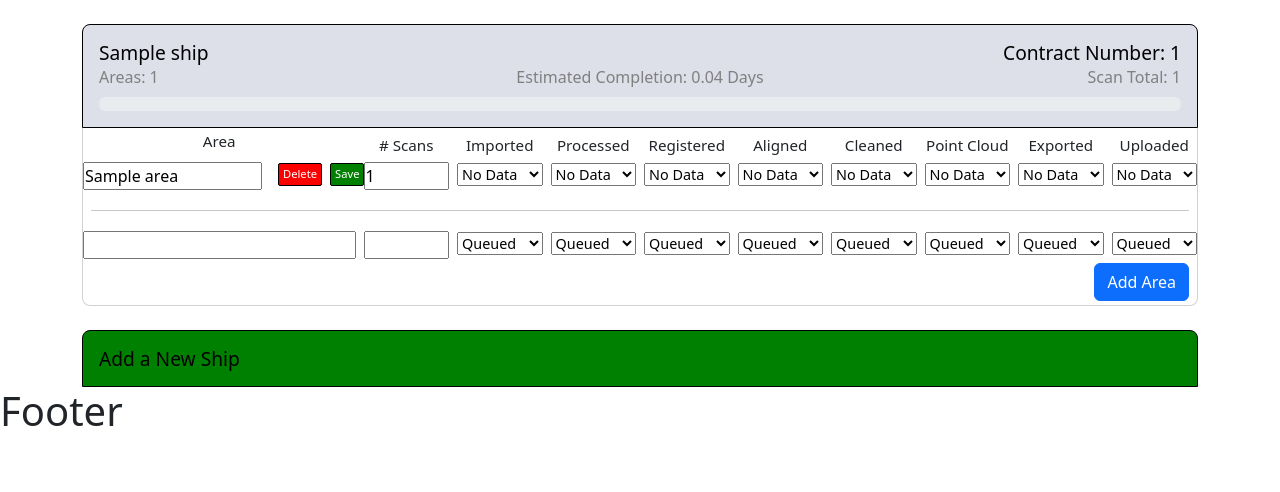
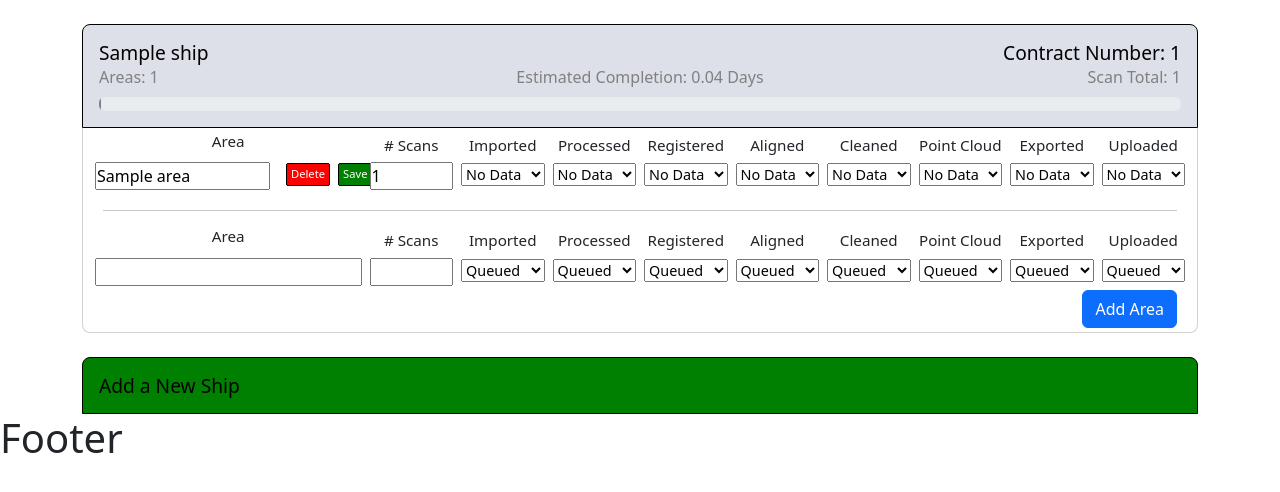
Before and after one commit to DavidHearl/scene-automation, a Django app: page / in a window 1280 px wide, after a click that opens the changed part. Shown: the part 56-548 px from the top of the page. Run offline with Django 3.2, Linux system fonts and the light colour scheme; a user stored in the database is signed in; tables that the repository leaves empty hold one stand-in row (values such as "Sample post").

Commit message:
added ship sorting based on contract number, moved tables into contianers

```diff
--- a/front_end/models.py
+++ b/front_end/models.py
@@ -24,13 +24,13 @@ class Ship(models.Model):
             # Create a list of status choices
             process_stage = ["imported", "processed", "registered", "aligned", "cleaned", "point_cloud", "exported", "uploaded"]
             process_weighting = [12.5, 100, 100, 12.5, 75, 100, 500, 100]
-            i = -1
+            i = 0
 
             # Loop through the status choices and update weighting
             for status in process_stage:
-                i += 1
                 if getattr(area, status) == "Completed" or getattr(area, status) == "Legacy":
                     weighting += process_weighting[i]
+                i += 1
 
             area_percentage = (100 * (weighting/1000) * (int(area.scans) / int(ship_total_scans)))  # Correct the formula
 
@@ -44,7 +44,10 @@ class Ship(models.Model):
 
         estimated_time = total_scans * time_per_scan
         estimated_time = estimated_time / (60 * 8)
-        estimated_time = estimated_time * -((completed_percentage / 100) - 1)
+
+        # Ensure that the multiplication doesn't result in negative zero
+        multiplier = -((completed_percentage / 100) - 1)
+        estimated_time *= 0 if multiplier == 0 else multiplier
 
         return round(estimated_time, 2)
 
--- a/front_end/templates/front_end/front_end.html
+++ b/front_end/templates/front_end/front_end.html
@@ -1,10 +1,12 @@
 {% extends "base.html" %}
 {% block title %} Ship Areas & Details {% endblock %}
+
+{% load custom_filters %}
 
 {% block content %}
 <div class="container">
     <!-- Ship button card drop down -->
-    {% for ship in ships %}
+    {% for ship in ships|sort_with_zero_first:"contract_number" %}
         <button class="btn expand-button" type="button" data-bs-toggle="collapse" data-bs-target="#collapse{{ forloop.counter }}" aria-expanded="false" aria-controls="collapse{{ forloop.counter }}">
             <!-- Primary Row -->
             <div class="row">
@@ -41,13 +43,15 @@
             {% endif %}
             <!-- Percentage Bar -->
             <div class="progress">
-                <div class="progress-bar bg-success" role="progressbar" style="width: {{ ship.completed_percentage }}%;" aria-valuenow="{{ ship.completed_percentage }}" aria-valuemin="0" aria-valuemax="100">{{ ship.completed_percentage }}%</div>
+                <div class="progress-bar" role="progressbar" style="width: {{ ship.completed_percentage }}%;" aria-valuenow="{{ ship.completed_percentage }}" aria-valuemin="0" aria-valuemax="100">{{ ship.completed_percentage }}%</div>
             </div>
         </button>
 
-        <!-- Table  -->
+        <!-- Area Content  -->
         <div class="collapse" id="collapse{{ forloop.counter }}">
             <div class="card card-body card-expand">
+                <!-- Table Headings -->
+                <div class="container">
                     <div class="row">
                         <div class="col-3"><h5 class="process-heading text-center">Area</h5></div>
                         <div class="col-1 process-status"><h5 class="process-heading text-center"># Scans</h5></div>
@@ -60,8 +64,11 @@
                         <div class="col-1 process-status"><h5 class="process-heading text-center">Exported</h5></div>
                         <div class="col-1 process-status"><h5 class="process-heading text-center">Uploaded</h5></div>
                     </div>
+                </div>
+                <!-- Table Content -->
                 {% if user.is_authenticated %}
                     {% for area in ship.area_set.all|dictsort:"area_name" %}
+                        <div class="container">
                             <form method="post" action="{% url 'edit_area' area.id %}">
                                 {% csrf_token %}
                                 <input type="hidden" name="ship" value="{{ ship.id }}">
@@ -137,12 +144,28 @@
                                     </div>
                                 </div>
                             </form>
+                        </div>
                     {% endfor %}
                     <!-- Add new area -->
+                    <div class="container">
                         <hr>
                         <form method="post">
                             {% csrf_token %}
                             <input type="hidden" name="ship" value="{{ ship.id }}">
+                                <!-- Table Title -->
+                                <div class="row">
+                                    <div class="col-3"><h5 class="process-heading text-center">Area</h5></div>
+                                    <div class="col-1 process-status"><h5 class="process-heading text-center"># Scans</h5></div>
+                                    <div class="col-1 process-status"><h5 class="process-heading text-center">Imported</h5></div>
+                                    <div class="col-1 process-status"><h5 class="process-heading text-center">Processed</h5></div>
+                                    <div class="col-1 process-status"><h5 class="process-heading text-center">Registered</h5></div>
+                                    <div class="col-1 process-status"><h5 class="process-heading text-center">Aligned</h5></div>
+                                    <div class="col-1 process-status"><h5 class="process-heading text-center">Cleaned</h5></div>
+                                    <div class="col-1 process-status"><h5 class="process-heading text-center">Point Cloud</h5></div>
+                                    <div class="col-1 process-status"><h5 class="process-heading text-center">Exported</h5></div>
+                                    <div class="col-1 process-status"><h5 class="process-heading text-center">Uploaded</h5></div>
+                                </div>
+                                <!-- Table Data -->
                                 <div class="row">
                                     <div class="col-10 col-md-3 area-form">{{ area_form.area_name }}</div>
                                     <div class="col-2 col-md-1 area-form">{{ area_form.scans }}</div>
@@ -159,8 +182,11 @@
                                 <button type="submit" class="btn btn-primary">Add Area</button>
                             </div>
                         </form>
+                    </div>
+                <!-- Non authenticated data -->
                 {% else %}
                     {% for area in ship.area_set.all|dictsort:"area_name" %}
+                        <div class="container">
                             <div class="row">
                                 <div class="col-3"><p class="area-title">{{ area.area_name }}</p></div>
                                 <div class="col-1 process-status text-center"><p class="area-title">{{ area.scans }}</p></div>
@@ -172,6 +198,7 @@
                                 <div class="col-1 process-status text-center"><p class="status-box {{ area.point_cloud }}">{{ area.point_cloud }}</p></div>
                                 <div class="col-1 process-status text-center"><p class="status-box {{ area.exported }}">{{ area.exported }}</p></div>
                                 <div class="col-1 process-status text-center"><p class="status-box {{ area.uploaded }}">{{ area.uploaded }}</p></div>
+                            </div>
                         </div>
                     {% endfor %}
                 {% endif %}
--- /dev/null
+++ b/front_end/templatetags/custom_filters.py
@@ -0,0 +1,7 @@
+from django import template
+
+register = template.Library()
+
+@register.filter
+def sort_with_zero_first(value, arg):
+    return sorted(value, key=lambda x: (-1 if x.contract_number == 0 else 1, -x.contract_number))
--- a/static/css/style.css
+++ b/static/css/style.css
@@ -85,6 +85,12 @@ h4 {
 .progress {
     margin-top: 10px;
     height: 14px;
+}
+
+.progress-bar {
+    border: 1px solid gray;
+    border-radius: 6px;
+    background-color: #5e92b7;
 }
 
 .process-heading {
```
Also changed, not shown: front_end/templatetags/__init__.py (added). Lines whose indentation alone changed are shown as unchanged.
